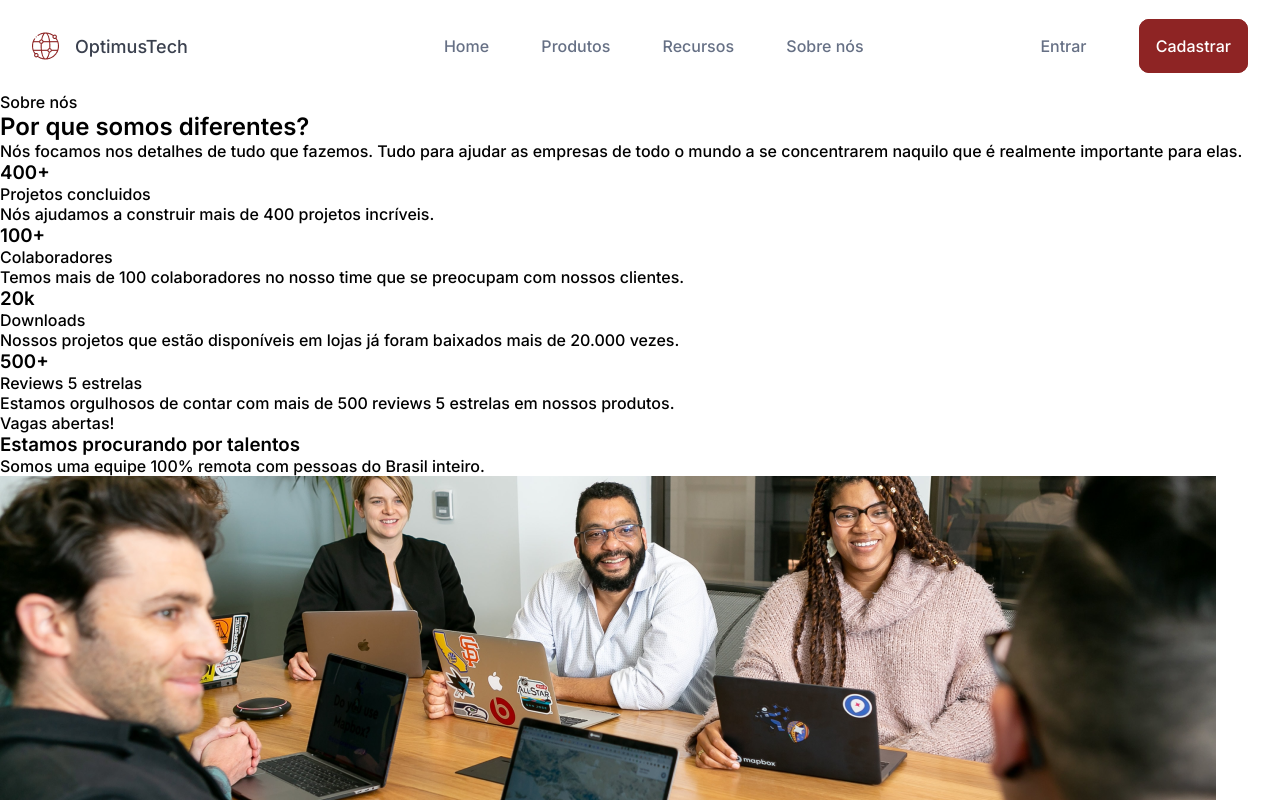
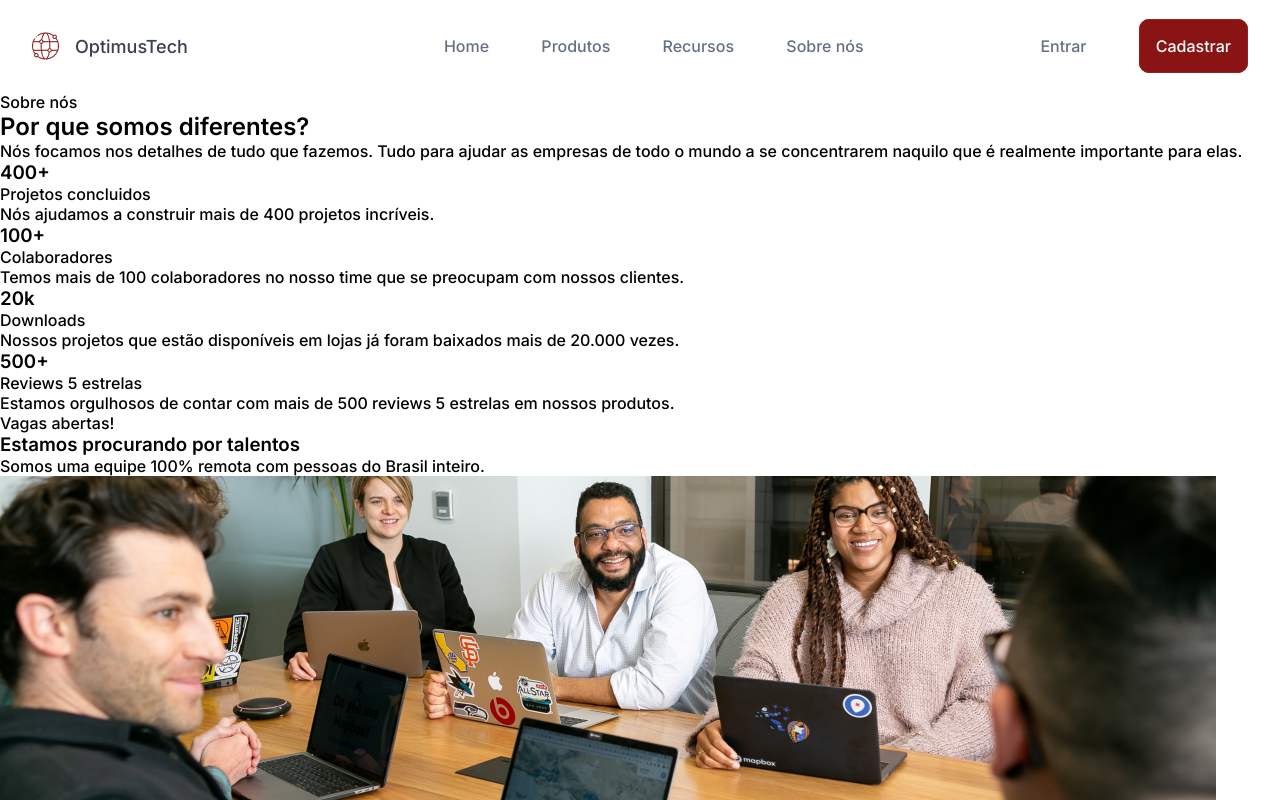
Before and after one commit to IgorF-Rodrigues/IgorF-Rodrigues.OptimusTech, a plain HTML site: page index.html in a window 1280 px wide. In both pictures the pointer is over the link 1193 px from the left and 46 px from the top of the page. Shown: the top 800 px of the page. Drawn offline with Linux system fonts and the light colour scheme.

Commit message:
Update style.css

```diff
--- a/style.css
+++ b/style.css
@@ -60,7 +60,7 @@ body {
 }
 
 .cabecalho__botao:hover {
-    background-color: 8A1414;
+    background-color: #8A1414;
 {
 
 .container__sobre {
```
